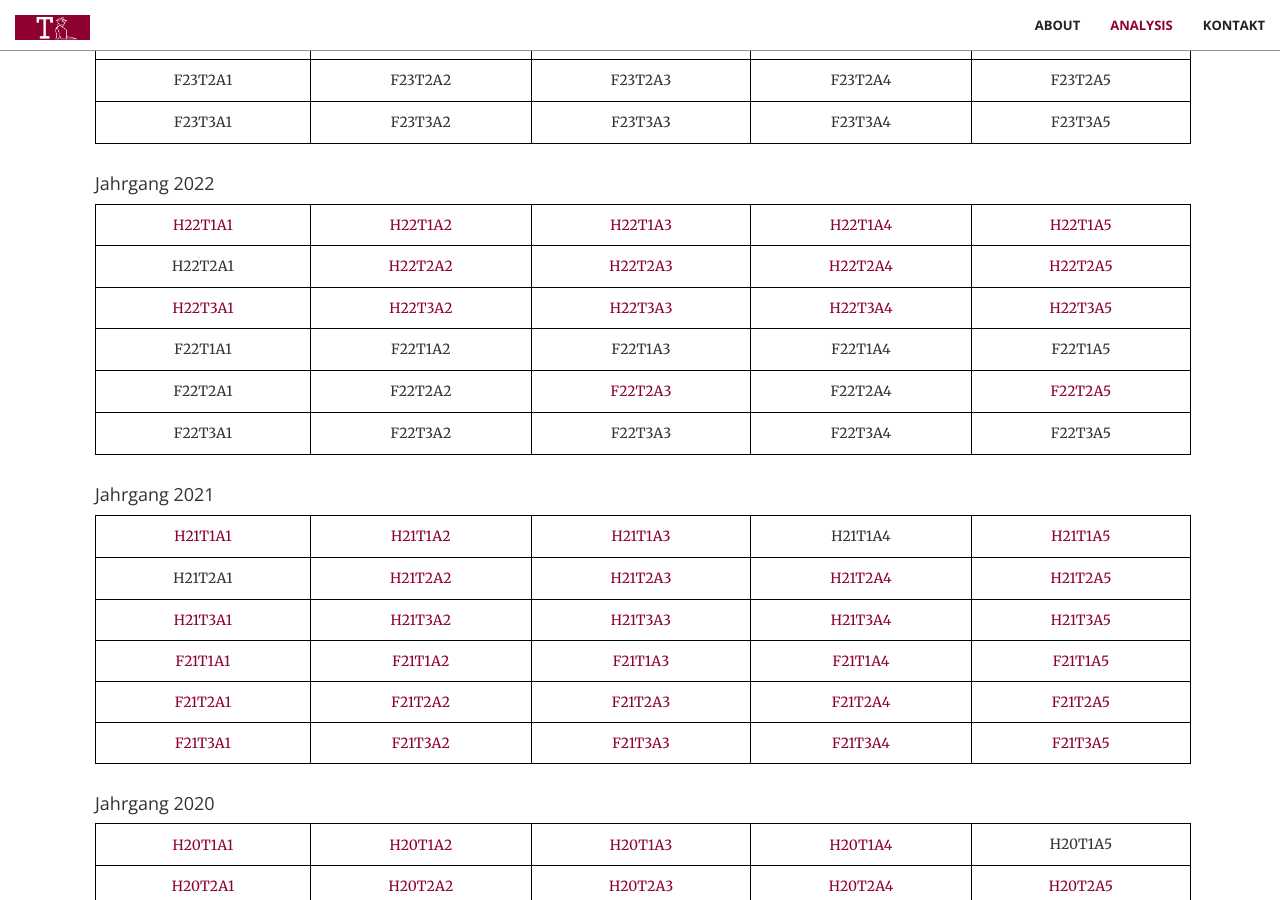
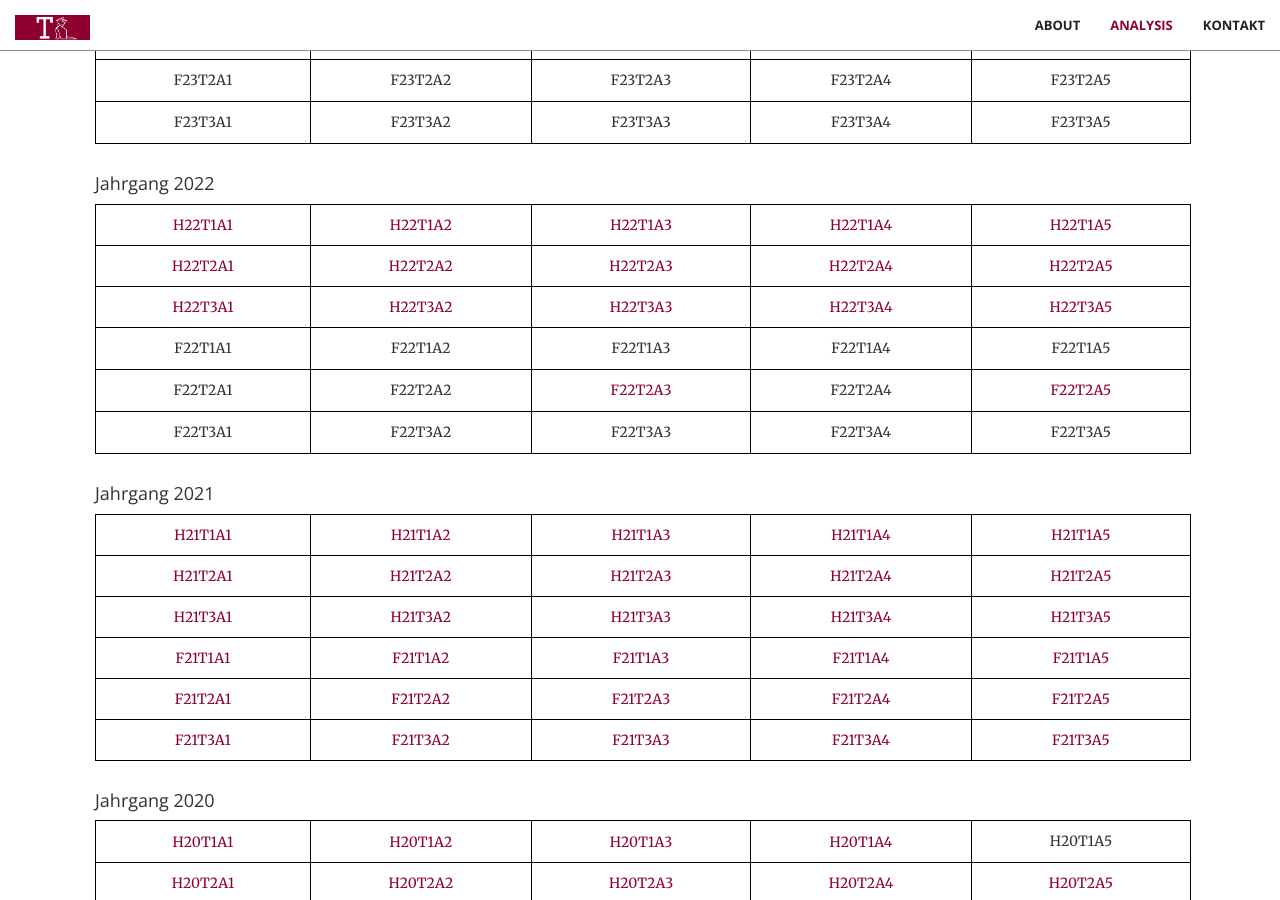
Before and after one commit to trabaldini/trabaldini.github.io, a Jekyll site: the page built from index.html, in a window 1280 px wide and 900 px high, scrolled down 2111 px. Built offline with Jekyll 4.4.1, drawn with Linux system fonts in a browser that asks for light colours; some web fonts are replaced.

Commit message:
adds exams to H21 and H22

```diff
--- a/_includes/math.html
+++ b/_includes/math.html
@@ -216,7 +216,7 @@
                             </tr>
                             <tr>
                                 <td>
-                                    <p>H22T2A1</p>
+                                    <a href="aufg/H22T2A1_FT.pdf" target="_blank">H22T2A1</a>
                                 </td>
                                 <td>
                                     <a href="aufg/H22T2A2_FT.pdf" target="_blank">H22T2A2</a>
@@ -318,7 +318,7 @@
                                     <a href="aufg/H21T1A3_FT.pdf" target="_blank">H21T1A3</a>
                                 </td>
                                 <td>
-                                    <p>H21T1A4</p>
+                                    <a href="aufg/H21T1A4_FT.pdf" target="_blank">H21T1A4</a>
                                 </td>
                                 <td>
                                     <a href="aufg/H21T1A5_FT.pdf" target="_blank">H21T1A5</a>
@@ -326,7 +326,7 @@
                             </tr>
                             <tr>
                                 <td>
-                                    <p>H21T2A1</p>
+                                    <a href="aufg/H21T2A1_FT.pdf" target="_blank">H21T2A1</a>
                                 </td>
                                 <td>
                                     <a href="aufg/H21T2A2_FT.pdf" target="_blank">H21T2A2</a>
```
Also changed, not shown: 4 other files.
